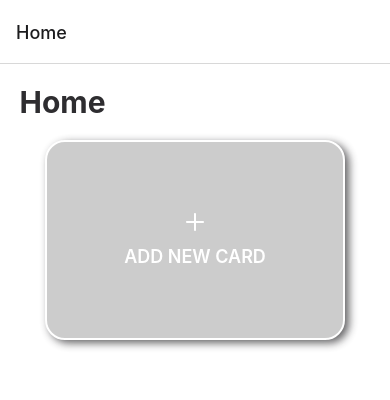
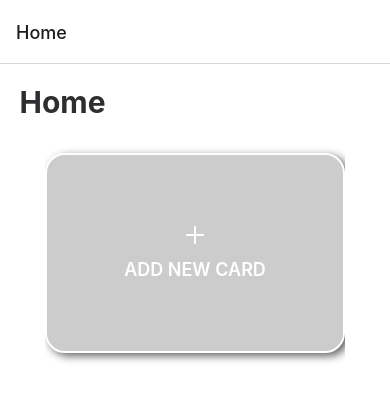
Before and after one commit to sazanik/rn-digital-wallet, a React Native app: screen /Home in a window 390 px wide. Shown: the top 400 px of the page. Built offline with nearby package versions, Linux system fonts and the light colour scheme.

Commit message:
refactor(Home): edit types and props inners components

```diff
--- a/src/components/Cards/index.tsx
+++ b/src/components/Cards/index.tsx
@@ -8,17 +8,30 @@ import { commonStyles } from '../../constants/commonStyles';
 import { IconButton } from '../Buttons/IconButton';
 import { Card as CardProps } from '../../models/Card';
 import { State } from '../../models/State';
+import { ActionsTypes } from '../../constants/ActionsTypes';
+import { ModalTypes } from '../../constants/ModalTypes';
 
 interface Props {
-  onOpenModalTransaction: () => void;
   currentCard: CardProps;
   state: State;
+  dispatch: React.Dispatch<{
+    type: ActionsTypes;
+    payload: ModalTypes | string;
+  }>;
 }
 
-export const Card = ({ currentCard, onOpenModalTransaction, state }: Props) => {
+export const Card = ({ currentCard, state, dispatch }: Props) => {
   const handlePress = () => {
-    if (onOpenModalTransaction) {
-      onOpenModalTransaction();
+    dispatch({
+      type: ActionsTypes.SHOW_MODAL,
+      payload: ModalTypes.TRANSACTION,
+    });
+
+    if (currentCard.name) {
+      dispatch({
+        type: ActionsTypes.SET_ACTIVE_CARD,
+        payload: currentCard?.name,
+      });
     }
   };
 
--- a/src/components/Modals/TransactionModal.tsx
+++ b/src/components/Modals/TransactionModal.tsx
@@ -50,7 +50,7 @@ export const TransactionModal = ({ state, dispatch, visible }: Props) => {
       </View>
       <View style={styles.formRow}>
         <TextInput
-          value={formData?.amount}
+          value={formData?.amount.toString()}
           style={styles.input}
           keyboardType="numeric"
           maxLength={7}
--- a/src/hooks/useCardScope.ts
+++ b/src/hooks/useCardScope.ts
@@ -16,6 +16,8 @@ export const useCardScope = ({ dispatch }: Props) => {
   const handleChangeText = useCallback(
     (field: FieldsTypes, value: string | number) => {
       setFormData({
+        balance: 0,
+        name: '',
         ...formData,
         [field]: value,
       });
--- a/src/hooks/useTransactionScope.ts
+++ b/src/hooks/useTransactionScope.ts
@@ -20,9 +20,9 @@ export const useTransactionScope = ({ state, dispatch }: Props) => {
   const [toggleActiveId, setToggleActiveId] = useState<ToggleIds>(0);
 
   const handleChangeText = useCallback(
-    (field: FieldsTypes, value: string) => {
+    (field: FieldsTypes, value: string | number) => {
       setFormData({
-        amount: '',
+        amount: 0,
         comment: '',
         ...formData,
         [field]: value,
--- a/src/screens/Home/index.tsx
+++ b/src/screens/Home/index.tsx
@@ -1,5 +1,12 @@
 import React, { useCallback, useEffect, useReducer } from 'react';
-import { FlatList, Pressable, StyleSheet, Text, View } from 'react-native';
+import {
+  FlatList,
+  Pressable,
+  SafeAreaView,
+  StyleSheet,
+  Text,
+  View,
+} from 'react-native';
 import { colors } from '../../constants/colors';
 import { commonStyles } from '../../constants/commonStyles';
 import { TransactionModal } from '../../components/Modals/TransactionModal';
@@ -11,7 +18,6 @@ import { EmptyCard } from '../../components/Cards/EmptyCard';
 import { ModalTypes } from '../../constants/ModalTypes';
 import { Card as CardProps } from '../../models/Card';
 import { Card } from '../../components/Cards';
-import { isEmptyObject } from '../../utils/IsEmptyObject';
 import { CardModal } from '../../components/Modals/CardModal';
 
 const initialState: State = {
@@ -105,13 +111,6 @@ export const Home = (): JSX.Element => {
 
   const CustomModal = modalsMap[state.activeModal || ModalTypes.DEFAULT];
 
-  const handlerOpenModalTransaction = useCallback(() => {
-    dispatch({
-      type: ActionsTypes.SHOW_MODAL,
-      payload: ModalTypes.TRANSACTION,
-    });
-  }, []);
-
   const handleLongPressCard = useCallback(nameCard => {
     dispatch({ type: ActionsTypes.SET_ACTIVE_CARD, payload: nameCard });
   }, []);
@@ -124,11 +123,7 @@ export const Home = (): JSX.Element => {
     <Pressable
       onLongPress={() => handleLongPressCard(item.name)}
       style={({ pressed }) => pressed && styles.hoverCard}>
-      <Card
-        state={state}
-        currentCard={item}
-        onOpenModalTransaction={handlerOpenModalTransaction}
-      />
+      <Card state={state} dispatch={dispatch} currentCard={item} />
     </Pressable>
   );
 
@@ -137,15 +132,18 @@ export const Home = (): JSX.Element => {
   );
 
   useEffect(() => {
-    if (isEmptyObject(state.cards)) {
-      return;
+    const namesCardsArray = Object.keys(state.cards);
+
+    if (namesCardsArray.length === 1) {
+      dispatch({
+        type: ActionsTypes.SET_ACTIVE_CARD,
+        payload: namesCardsArray[0],
+      });
     }
-    const firstCard = Object.keys(state.cards)[0];
-    dispatch({ type: ActionsTypes.SET_ACTIVE_CARD, payload: firstCard });
   }, [state.cards]);
 
   return (
-    <View style={commonStyles.root}>
+    <SafeAreaView style={commonStyles.root}>
       {state.activeModal && (
         <CustomModal visible={true} dispatch={dispatch} state={state} />
       )}
@@ -154,10 +152,14 @@ export const Home = (): JSX.Element => {
         <View style={styles.horizontalWrapper}>
           <Text style={styles.title}>Home</Text>
         </View>
-        <View style={styles.cards}>
+        <View style={styles.cardsWrapper}>
           <FlatList
-            style={styles.flatList}
+            contentContainerStyle={[
+              styles.cards,
+              Object.keys(state.cards).length < 2 && styles.fullWidth,
+            ]}
             horizontal
+            showsHorizontalScrollIndicator={false}
             data={Object.values(state.cards) || []}
             renderItem={renderCard}
             keyExtractor={item => item?.name || 'default'}
@@ -183,7 +185,7 @@ export const Home = (): JSX.Element => {
             </View>
           )}
       </View>
-    </View>
+    </SafeAreaView>
   );
 };
 
@@ -191,11 +193,10 @@ const styles = StyleSheet.create({
   container: {
     flex: 1,
     width: '100%',
-    alignItems: 'center',
+    // alignItems: 'center',
     marginTop: 20,
   },
   horizontalWrapper: {
-    width: '100%',
     paddingHorizontal: '5%',
   },
   title: {
@@ -211,14 +212,20 @@ const styles = StyleSheet.create({
     fontWeight: '600',
     fontSize: 18,
   },
-  cards: {
+
+  cardsWrapper: {
     width: '100%',
+    height: '35%',
     alignItems: 'center',
-    height: '33%',
   },
 
-  flatList: {
-    padding: 20,
+  cards: {
+    alignItems: 'center',
+    justifyContent: 'center',
+  },
+
+  fullWidth: {
+    width: '100%',
   },
 
   hoverCard: {
```
